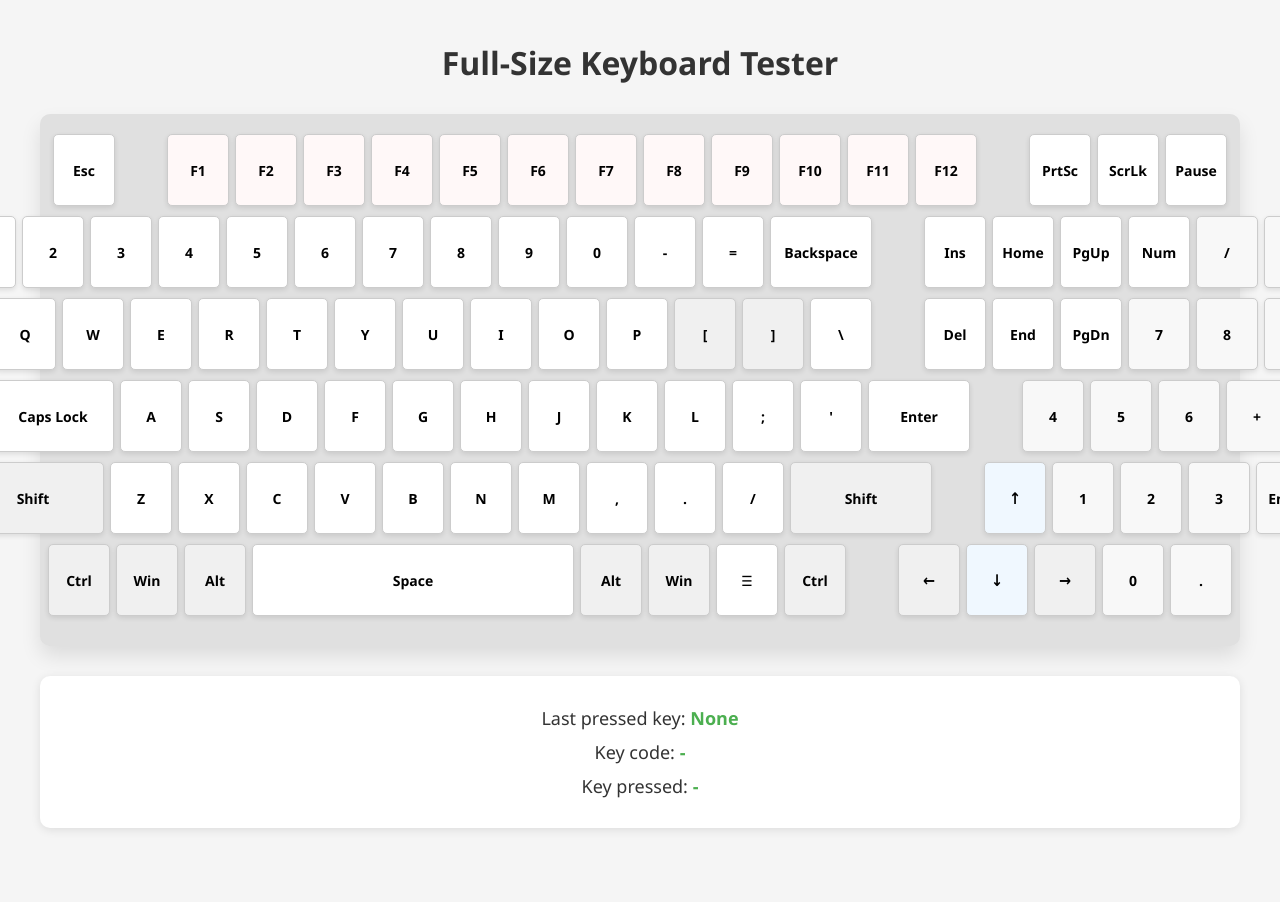
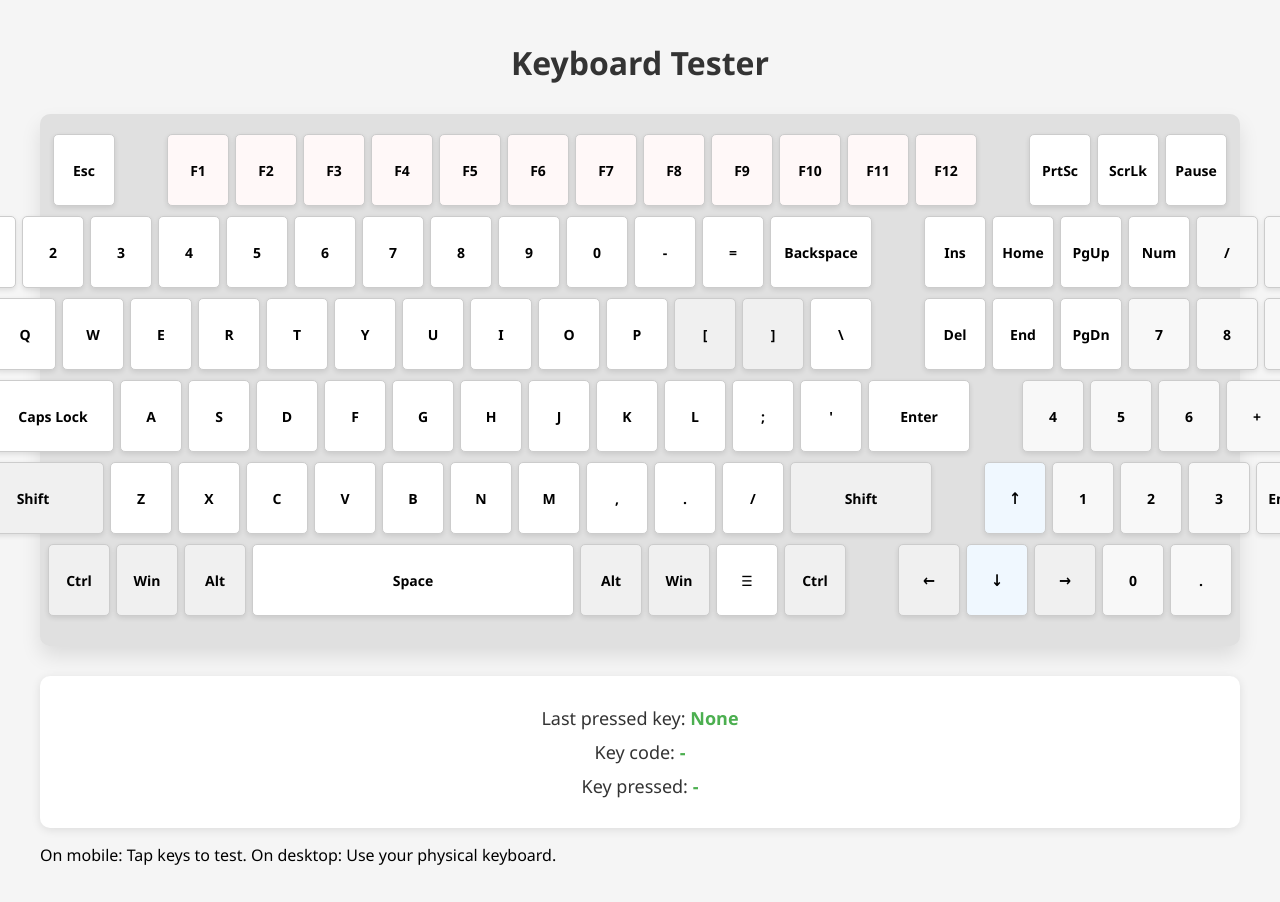
Before and after one commit to SoumaCh03/Keyboard-Tester, a plain HTML site: page index.html in a window 1280 px wide. Shown: the top 902 px of the page. Before the commit the page ends 848 px from the top, so only its background shows below. Drawn offline with Linux system fonts and the light colour scheme.

Commit message:
index.html

```diff
--- a/index.html
+++ b/index.html
@@ -3,12 +3,12 @@
 <head>
     <meta charset="UTF-8">
     <meta name="viewport" content="width=device-width, initial-scale=1.0">
-    <title>Full-Size Keyboard Tester</title>
+    <title>Responsive Keyboard Tester</title>
     <link rel="stylesheet" href="styles.css">
 </head>
 <body>
     <div class="container">
-        <h1>Full-Size Keyboard Tester</h1>
+        <h1>Keyboard Tester</h1>
         <div class="keyboard">
             <!-- First Row -->
             <div class="row">
@@ -152,6 +152,10 @@
             <p>Key code: <span id="key-code">-</span></p>
             <p>Key pressed: <span id="key-pressed">-</span></p>
         </div>
+
+        <div class="mobile-notice">
+            <p>On mobile: Tap keys to test. On desktop: Use your physical keyboard.</p>
+        </div>
     </div>
 
     <audio id="keySound" src="https://www.soundjay.com/buttons/sounds/button-09.mp3"></audio>
```
